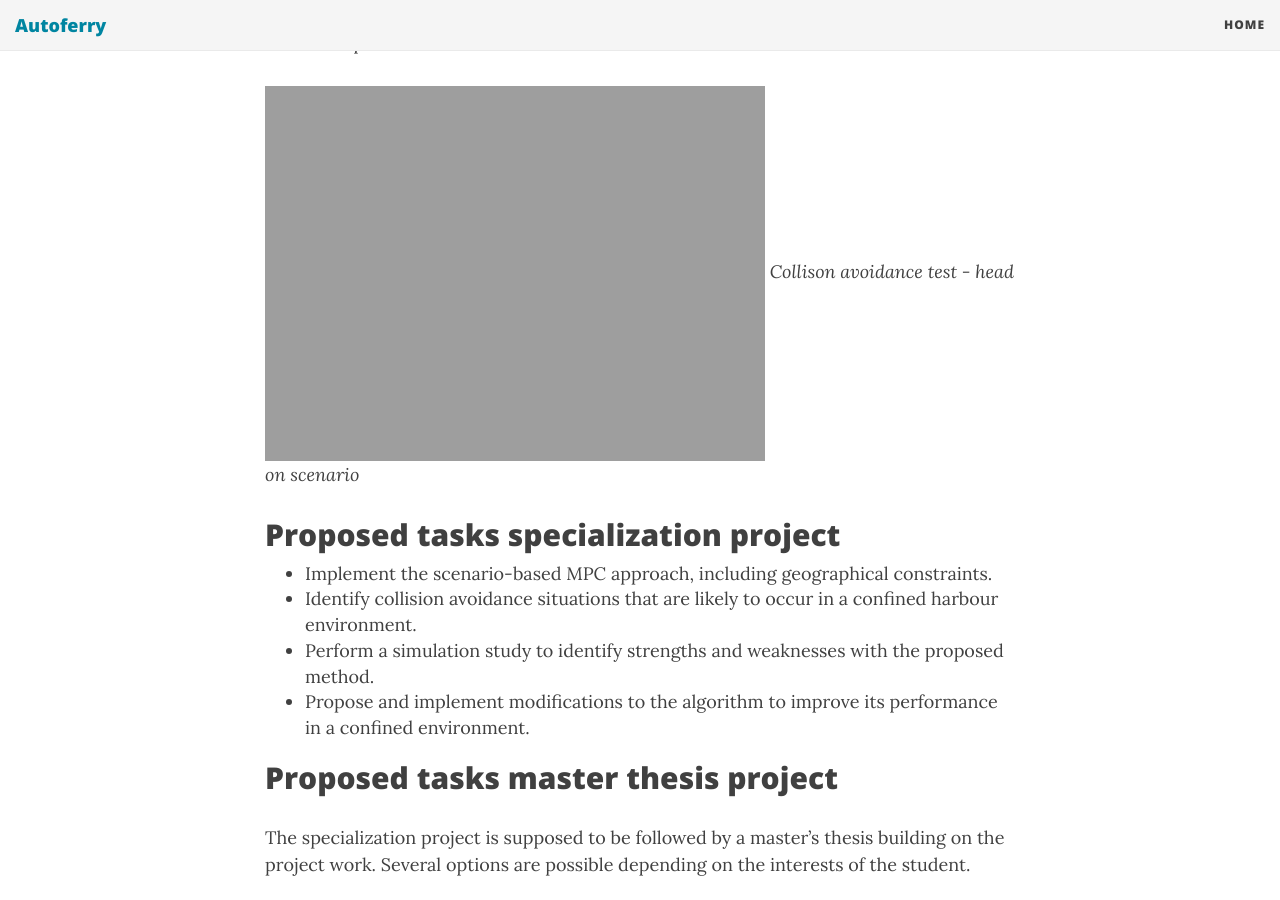
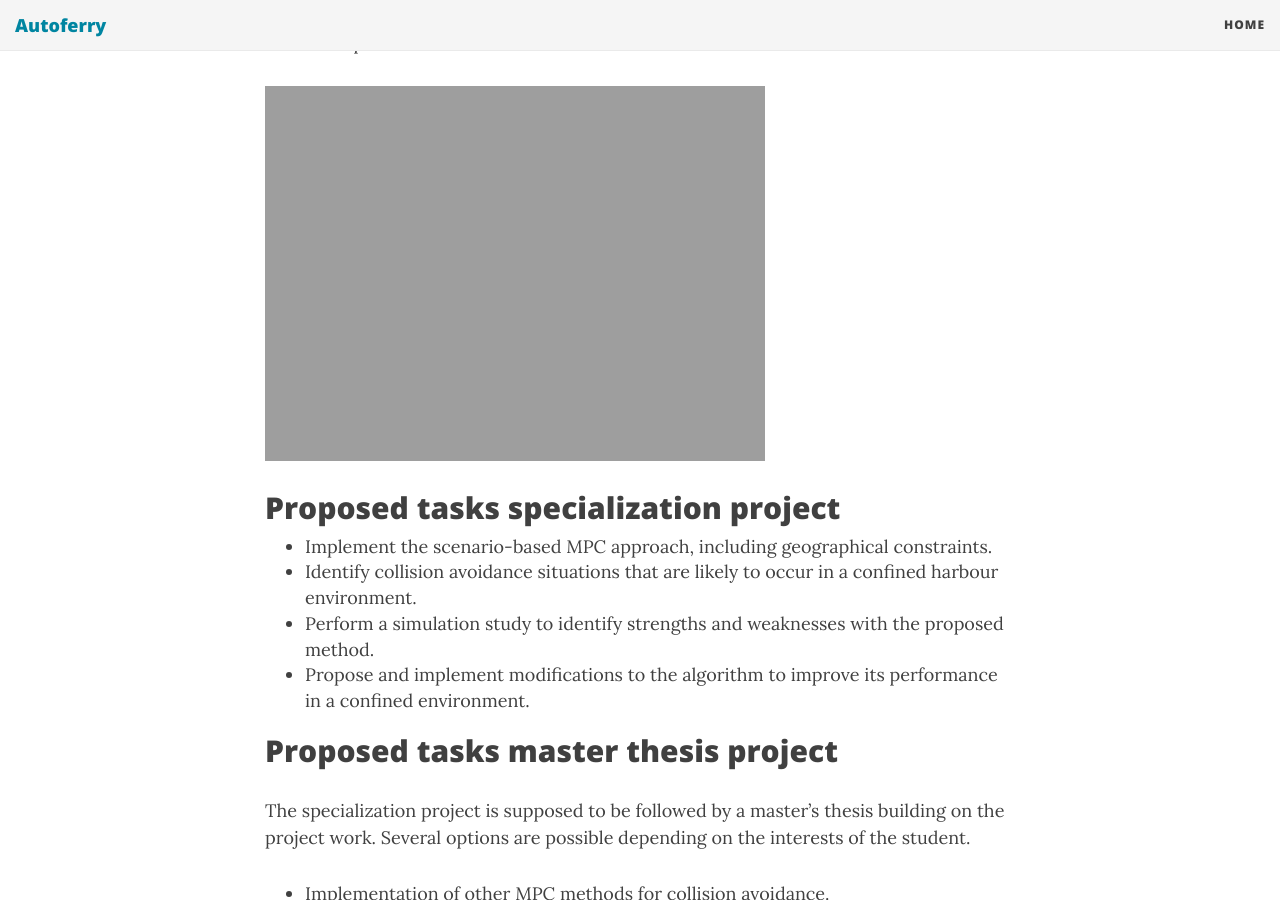
Before and after one commit to autosit/autosit.github.io, a Jekyll site: the page built from _posts/2018-04-11-mpc.md, in a window 1280 px wide and 900 px high, scrolled down 659 px. Built offline with Jekyll 4.4.1, drawn with Linux system fonts in a browser that asks for light colours; nearby versions of some CDN libraries.

Commit message:
Remove image caption

```diff
--- a/_posts/2018-04-11-mpc.md
+++ b/_posts/2018-04-11-mpc.md
@@ -23,7 +23,6 @@ In (Johansen et al. 2014) a scenario-based MPC approach to collision avoidance i
 -->
 
 ![Collison avoidance test - head on scenario]({{site.url}}/assets/sbmpc_head_on_photo.pdf ){:width="500px"}
-*Collison avoidance test - head on scenario*
 
 
 
```
